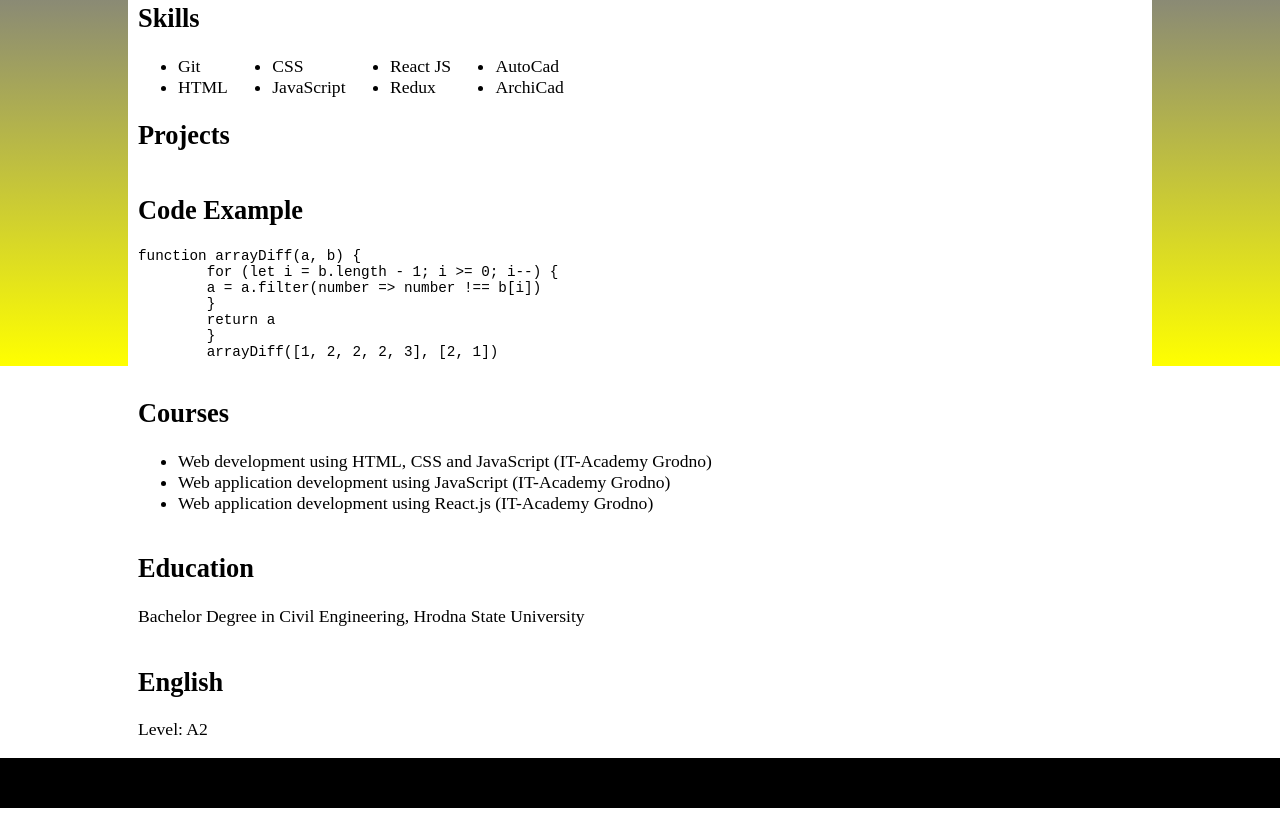
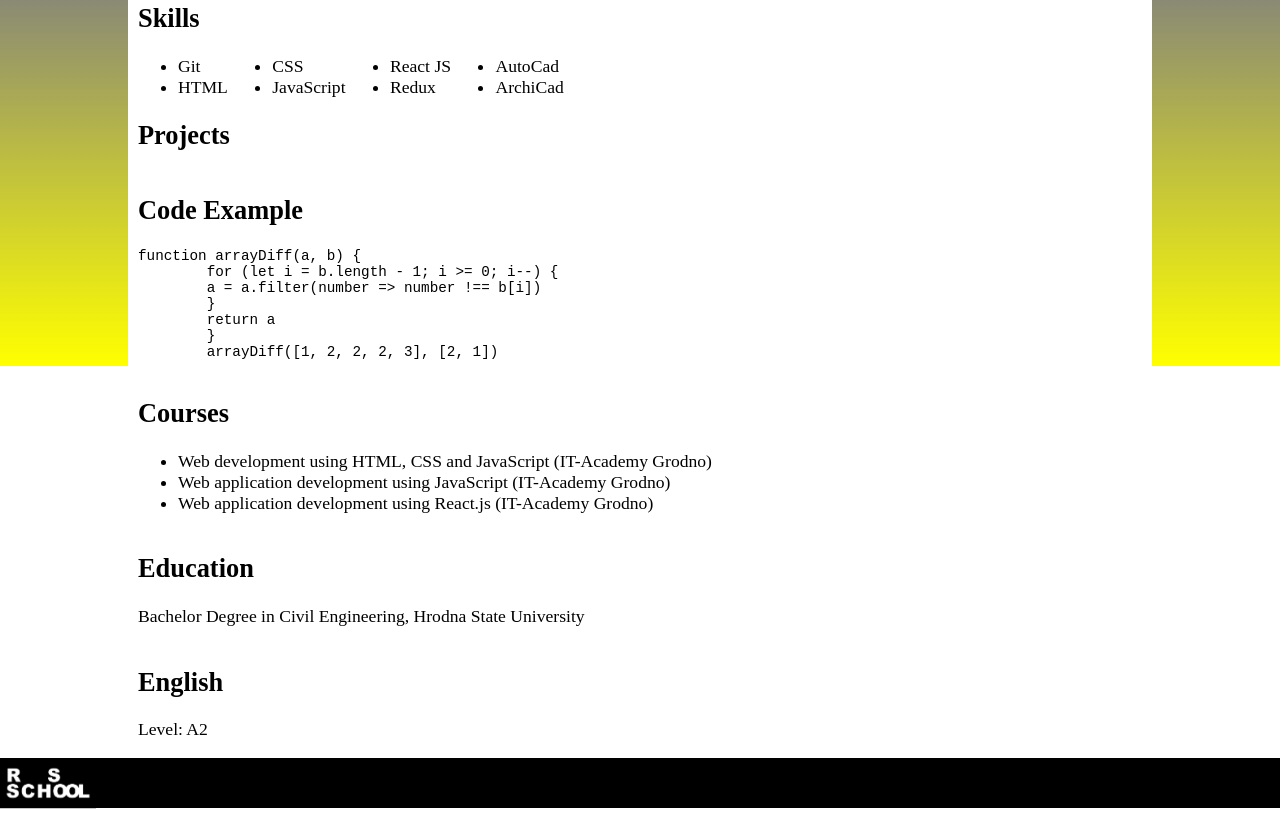
Before and after one commit to Kurilo-Pavel/rsschool-cv, a plain HTML site: page index.html in a window 1280 px wide. Shown: the part 434-1247 px from the top of the page. Drawn offline with Linux system fonts and the light colour scheme.

Commit message:
refactor: change image_logo

```diff
--- a/index.html
+++ b/index.html
@@ -124,7 +124,7 @@
     </section>
   </div>
   <div class="left"></div>
-  <footer></footer>
+  <footer><img alt="rsschool" src="image/rs_school-og.png"></footer>
 </div>
 </body>
 </html>
```
Also changed, not shown: image/logo-rsschool3.png (deleted), image/rs_school-og.png (added).
